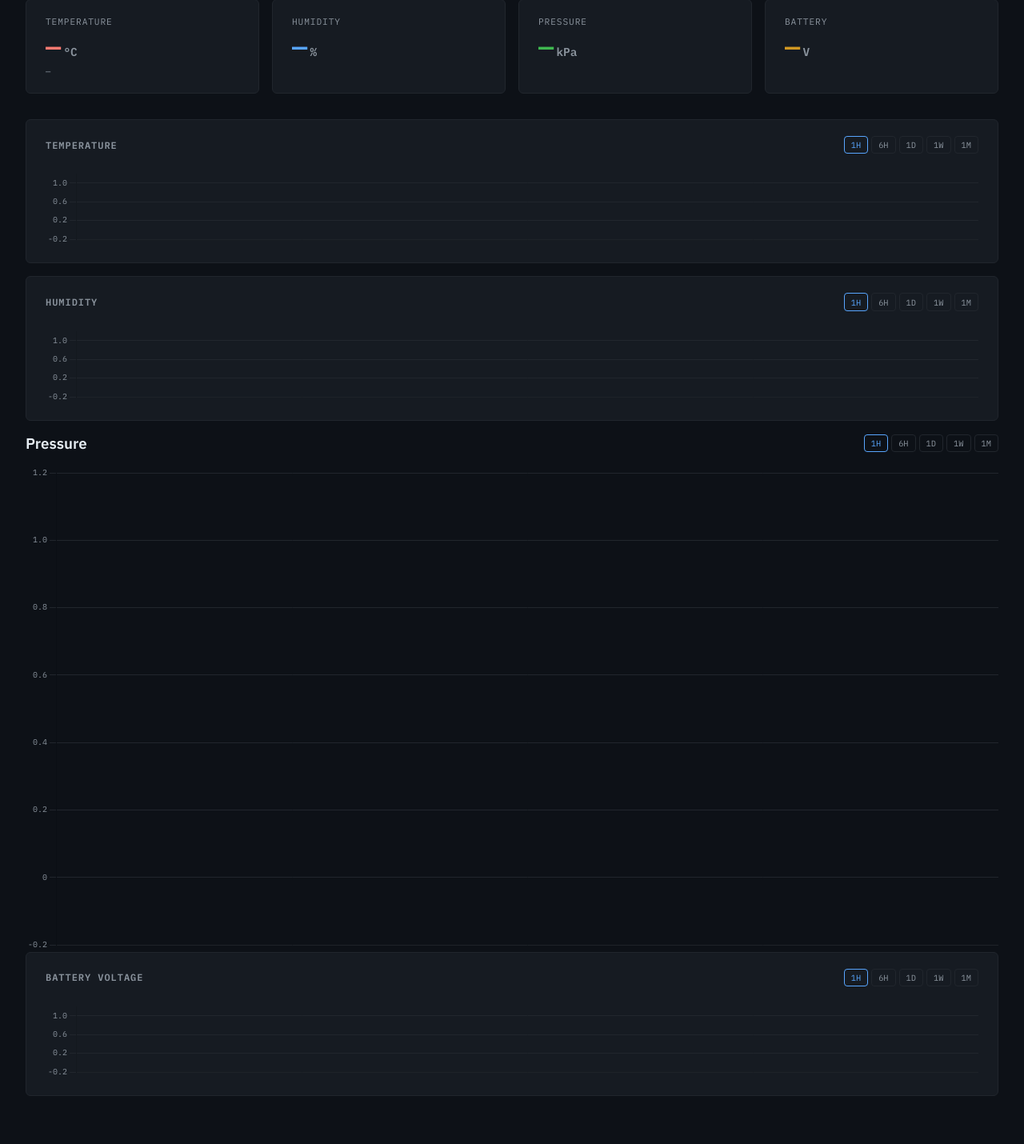
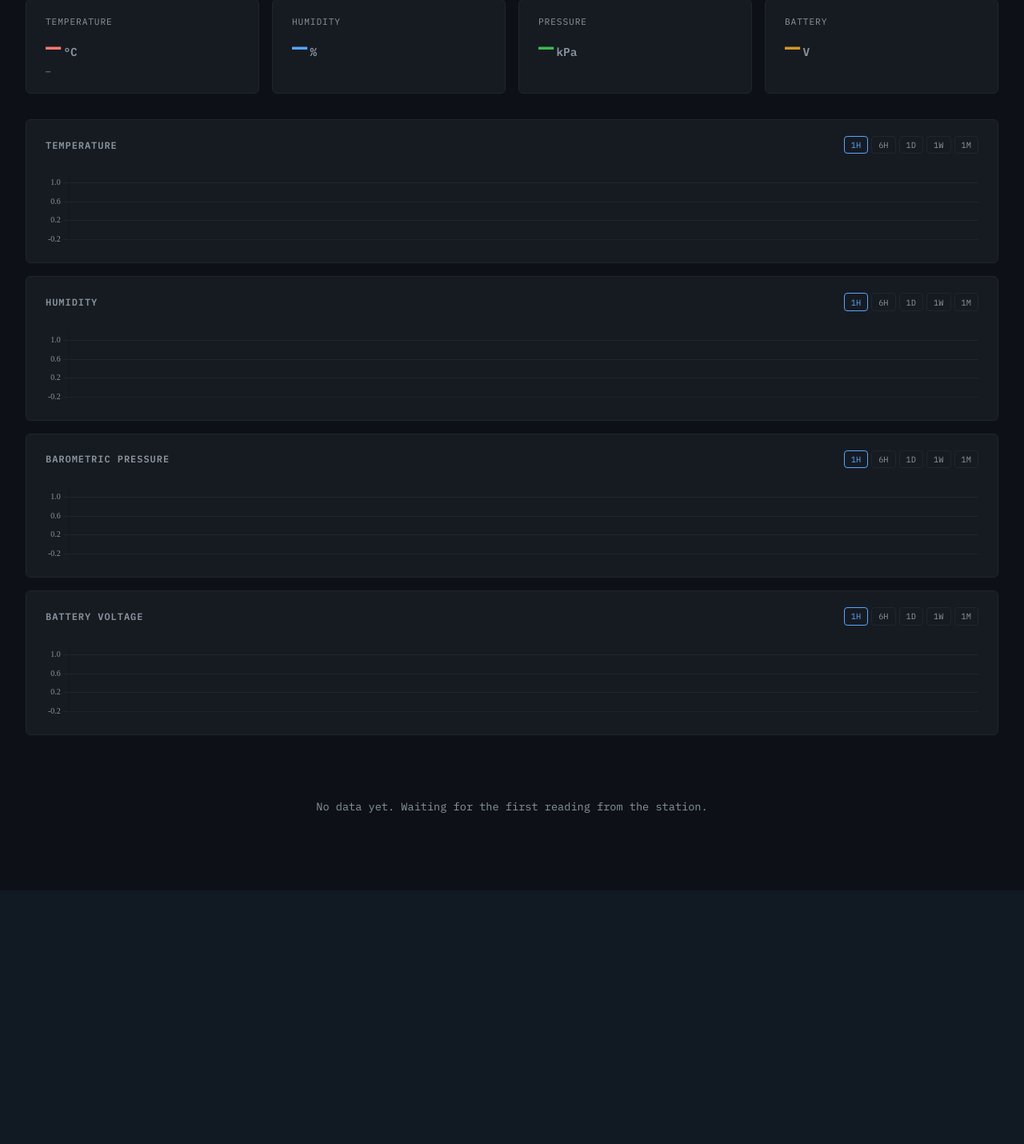
Before and after one commit to GianisTsol/weather-station, a Flask app: page / in a window 1280 px wide. Shown: the part 113-1543 px from the top of the page at 80% size. After the commit the page ends 1129 px from the top, so only its background shows below. Run offline with Flask 3, Linux system fonts and the light colour scheme; data that the repository does not hold is empty.

Commit message:
stykle issue fixed

```diff
--- a/server/templates/index.html
+++ b/server/templates/index.html
@@ -58,12 +58,12 @@
   <canvas id="chart-hum" height="100"></canvas>
 </div>
 
-<div class="chart-card">
-    <div class="chart-header">
-        <h3>Pressure</h3>
-        <div class="range-btns" data-chart="press"></div>
-    </div>
-    <canvas id="chart-press"></canvas>
+<div class="chart-section">
+  <div class="chart-header">
+    <h2>Barometric Pressure</h2>
+    <div class="range-btns" data-chart="pressure"></div>
+  </div>
+  <canvas id="chart-press" height="100"></canvas>
 </div>
 
 <div class="chart-section">
```
